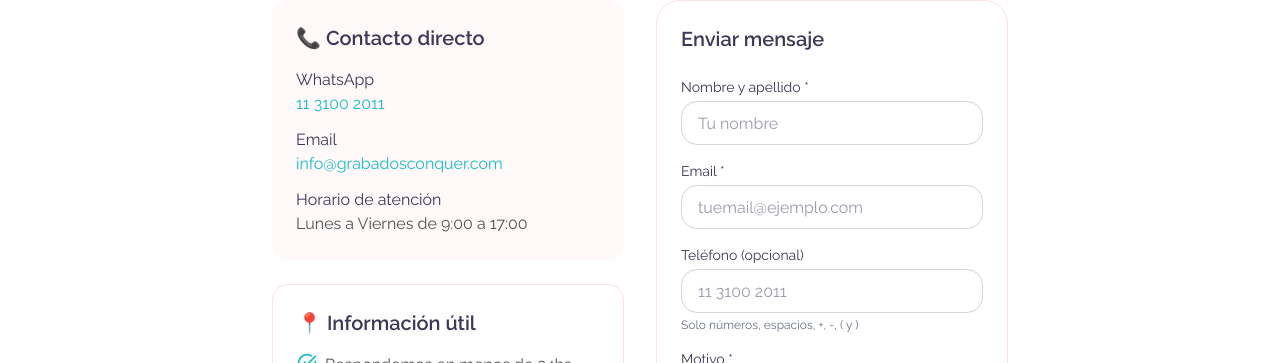
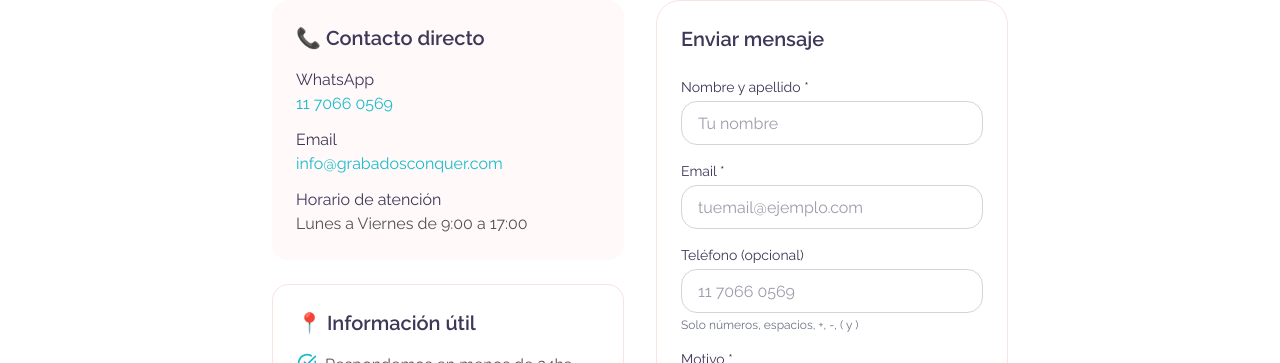
Before and after one commit to Nicoledesma98/grabadosconquer, a Next.js app: page /contacto in a window 1280 px wide. Shown: the part 283-646 px from the top of the page. Built offline with nearby package versions, Linux system fonts and the light colour scheme; no server answers.

Commit message:
arreglando numero de telefono

```diff
--- a/src/app/contacto/page.tsx
+++ b/src/app/contacto/page.tsx
@@ -264,12 +264,12 @@ const isFormValid = () => {
               <div>
                 <h3 className="font-medium text-conquer-navy">WhatsApp</h3>
                 <a
-                  href="https://wa.me/5491131002011"
+                  href="https://wa.me/5491170660569"
                   target="_blank"
                   rel="noopener noreferrer"
                   className="text-conquer-turq hover:underline"
                 >
-                  11 3100 2011
+                  11 7066 0569
                 </a>
               </div>
               <div>
@@ -411,7 +411,7 @@ const isFormValid = () => {
                 value={formData.phone}
                 onChange={handleChange}
                 onBlur={handleBlur}
-                placeholder="11 3100 2011"
+                placeholder="11 7066 0569"
                 disabled={loading}
               />
               {errors.phone && (
@@ -490,7 +490,7 @@ const isFormValid = () => {
                   <li>• Verifica que todos los campos obligatorios estén completos</li>
                   <li>• Asegúrate de que el email tenga formato válido</li>
                   <li>• El mensaje debe tener al menos 10 caracteres</li>
-                  <li>• Si persiste, contáctanos por WhatsApp al 11 3100 2011</li>
+                  <li>• Si persiste, contáctanos por WhatsApp al 11 7066 0569</li>
                 </ul>
               </div>
             )}
```
